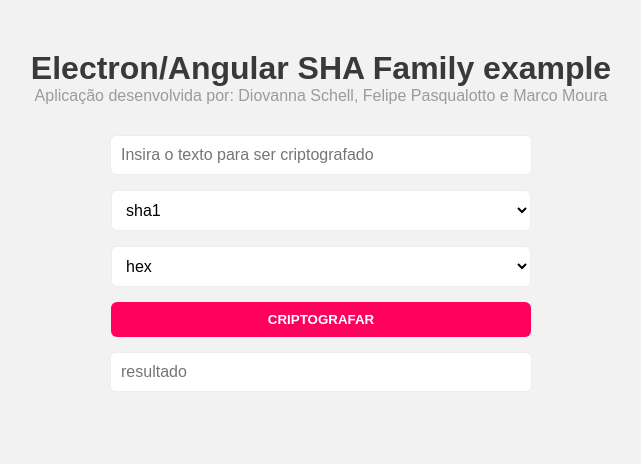
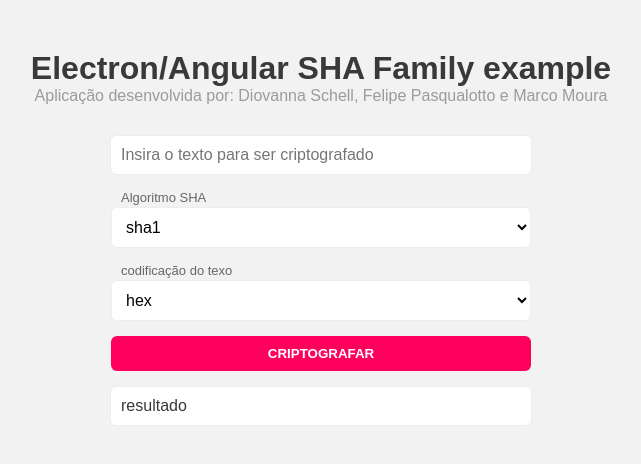
Before and after one commit to TheVoid-0/Electron-Angular-ShaFamily, an Angular app: page / in a window 1280 px wide. Shown: the top 464 px of the page, without its empty margins (319-960 px from the left). Built offline with nearby package versions, Linux system fonts and the light colour scheme.

Commit message:
Add label for selec; Fix resultado input size

```diff
--- a/src/app/app.component.html
+++ b/src/app/app.component.html
@@ -6,12 +6,14 @@
   <div class="hash-select-wrapper">
     <input [(ngModel)]="text" #ctrl="ngModel" placeholder="Insira o texto para ser criptografado">
 
+    <label for="select">Algoritmo SHA</label>
     <select [(ngModel)]="algorithmSelect" [value]="hashAlgorithms[0]">
       <option *ngFor="let algorithm of hashAlgorithms" [value]="algorithm">
         {{algorithm}}
       </option>
     </select>
 
+    <label for="select">codificação do texo</label>
     <select [(ngModel)]="encodingSelect">
       <option *ngFor="let encoding of encodings" [value]="encoding">
         {{encoding}}
@@ -20,7 +22,7 @@
 
     <button (click)="criptografar()">CRIPTOGRAFAR</button>
 
-    <input [(ngModel)]="hash" readonly type="text" placeholder="resultado">
+    <div id="resultado" placeholder="resultado">{{hash ? hash : 'resultado'}}</div>
   </div>
 
 
--- a/src/app/app.component.scss
+++ b/src/app/app.component.scss
@@ -7,11 +7,11 @@
   margin: auto;
 
   h1 {
-    margin-top: 50px!important;
+    margin-top: 50px !important;
   }
 
   span {
-    color: #9B9B9B;
+    color: #9b9b9b;
   }
 }
 .progress-wrapper {
@@ -21,7 +21,7 @@
 
   .text {
     position: absolute;
-    color: #9B9B9B;
+    color: #9b9b9b;
     font-weight: 100;
     line-height: 1;
 
@@ -31,11 +31,6 @@
     transform: translateY(-50%) translateX(-50%);
     font-size: 26px;
   }
-
-}
-
-round-progress {
-  margin: auto;
 }
 
 .controls-wrapper {
@@ -52,35 +47,51 @@ round-progress {
 }
 
 .hash-select-wrapper {
-  margin-top: 30px!important;
+  margin-top: 30px !important;
   display: flex;
   flex-direction: column;
   align-items: center;
   justify-content: center;
 }
 
-input, select {
+input,
+select,
+#resultado {
   display: block;
   background-color: #fff;
   border: solid 1px #ededed;
   font-size: 16px;
   border-radius: 6px;
   width: 400px;
-    margin-bottom: 15px!important;
-    padding: 10px!important;
+  margin-bottom: 15px !important;
+  padding: 10px !important;
 }
 
+#resultado {
+  height: fit-content;
+  overflow-wrap: break-word;
+  text-align: left;
+}
+
+label {
+  display: block;
+  width: 400px;
+  text-align: start;
+  font-size: 13px;
+  color: #666;
+  margin-bottom: 2px !important;
+}
 select {
   width: 420px;
 }
 
 button {
-  margin-bottom: 15px!important;
+  margin-bottom: 15px !important;
   background-color: #ff005d;
   color: white;
   font-weight: 800;
   border: none;
-  padding: 10px!important;
+  padding: 10px !important;
   width: 420px;
   border-radius: 6px;
   cursor: pointer;
```
Lines whose indentation alone changed are shown as unchanged.
